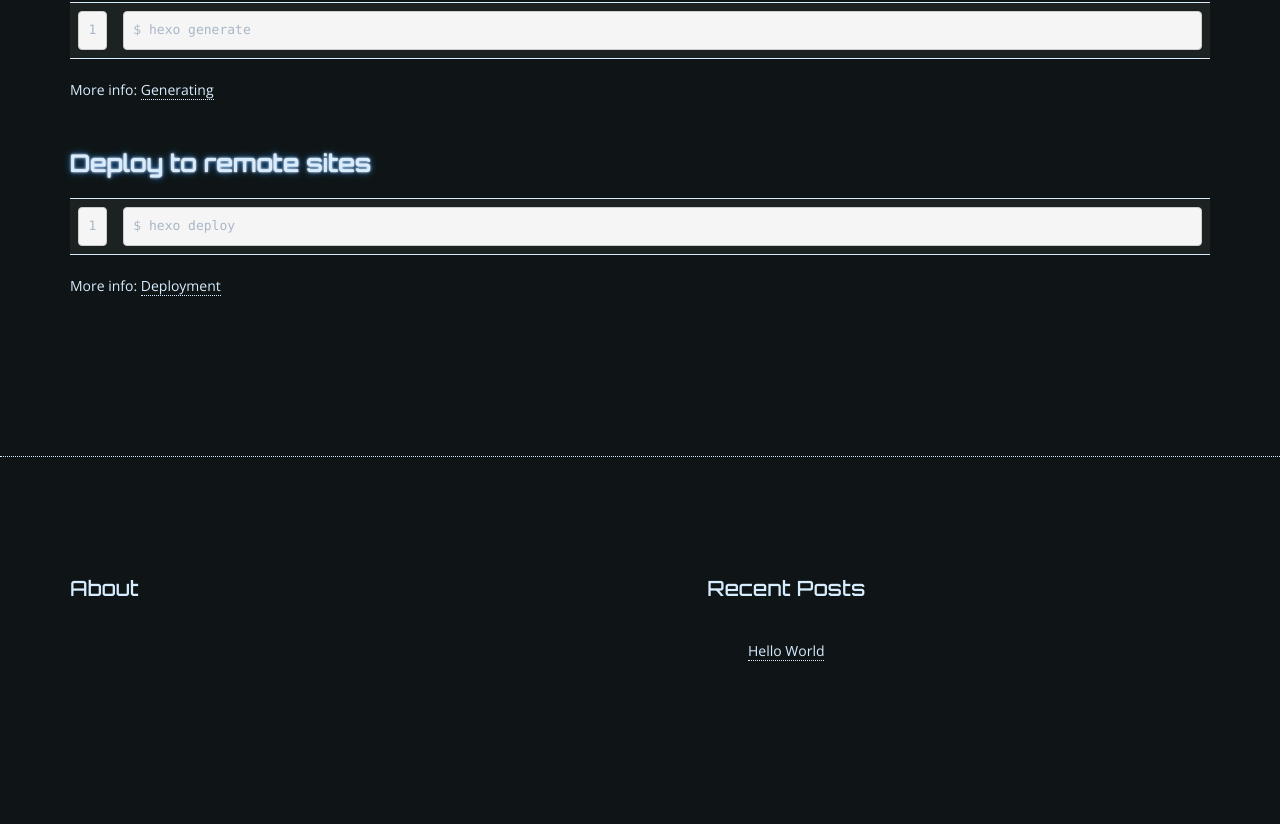
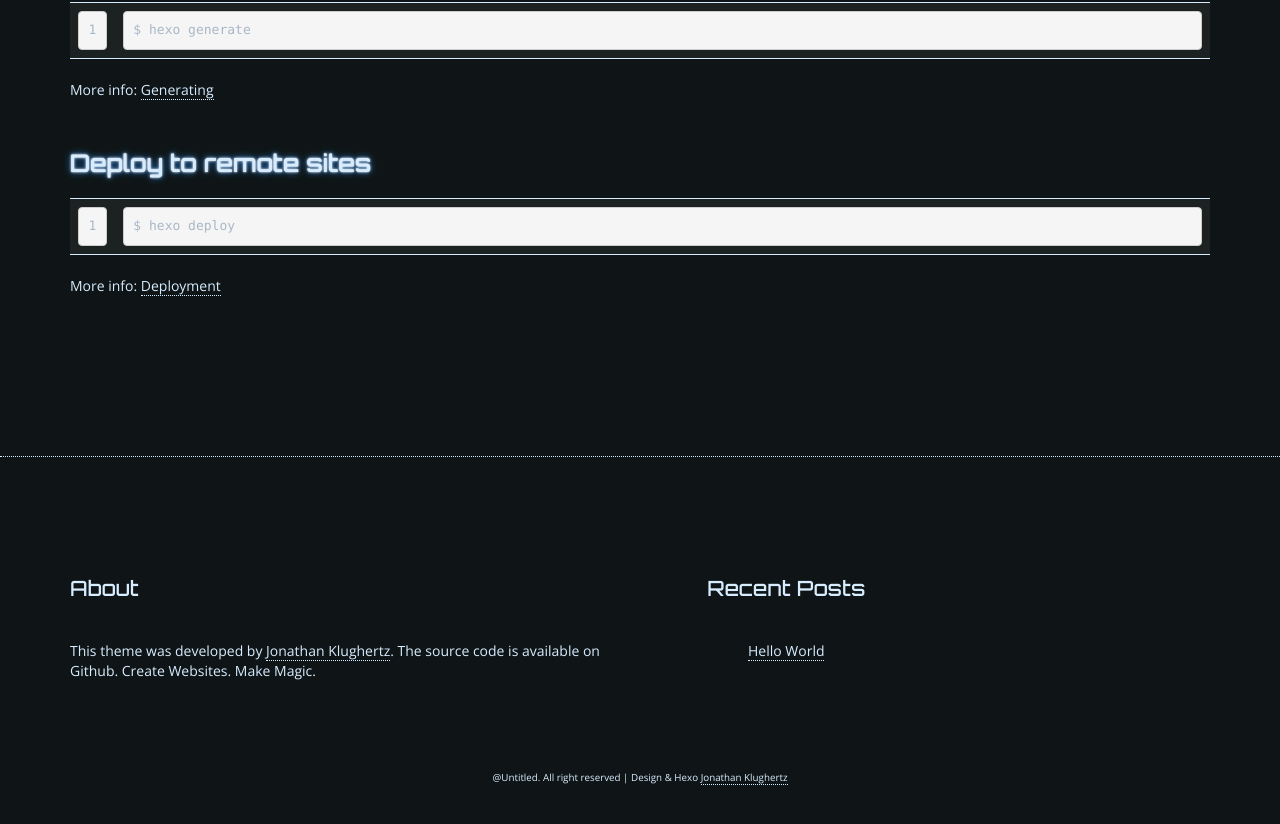
Before and after one commit to l4on/l4on.github.io, a plain HTML site: page 2018/01/18/hello-world/index.html in a window 1280 px wide. Shown: the part 1110-1934 px from the top of the page. Drawn offline with nearby package versions, Linux system fonts and the light colour scheme.

Commit message:
Site updated: 2018-01-18 15:00:28

```diff
--- a/2018/01/18/hello-world/index.html
+++ b/2018/01/18/hello-world/index.html
@@ -202,7 +202,7 @@
             <div class="col-xs-12 col-sm-12 col-md-6 col-lg-6 footer-about">
                 <h2>About</h2>
                 <p>
-
+                    This theme was developed by <a href="https://github.com/klugjo">Jonathan Klughertz</a>. The source code is available on Github. Create Websites. Make Magic.
                 </p>
             </div>
 
@@ -240,7 +240,7 @@
         <div class="row">
             <div class="col-xs-12 col-sm-12 col-md-12 col-lg-12">
                 <div class="footer-copyright">
-
+                    @Untitled. All right reserved | Design & Hexo <a href="http://www.codeblocq.com/">Jonathan Klughertz</a>
                 </div>
             </div>
         </div>
```
Also changed, not shown: archives/2018/01/index.html (+2 -2 lines), archives/2018/index.html (+2 -2 lines), archives/index.html (+2 -2 lines), index.html (+2 -2 lines).
